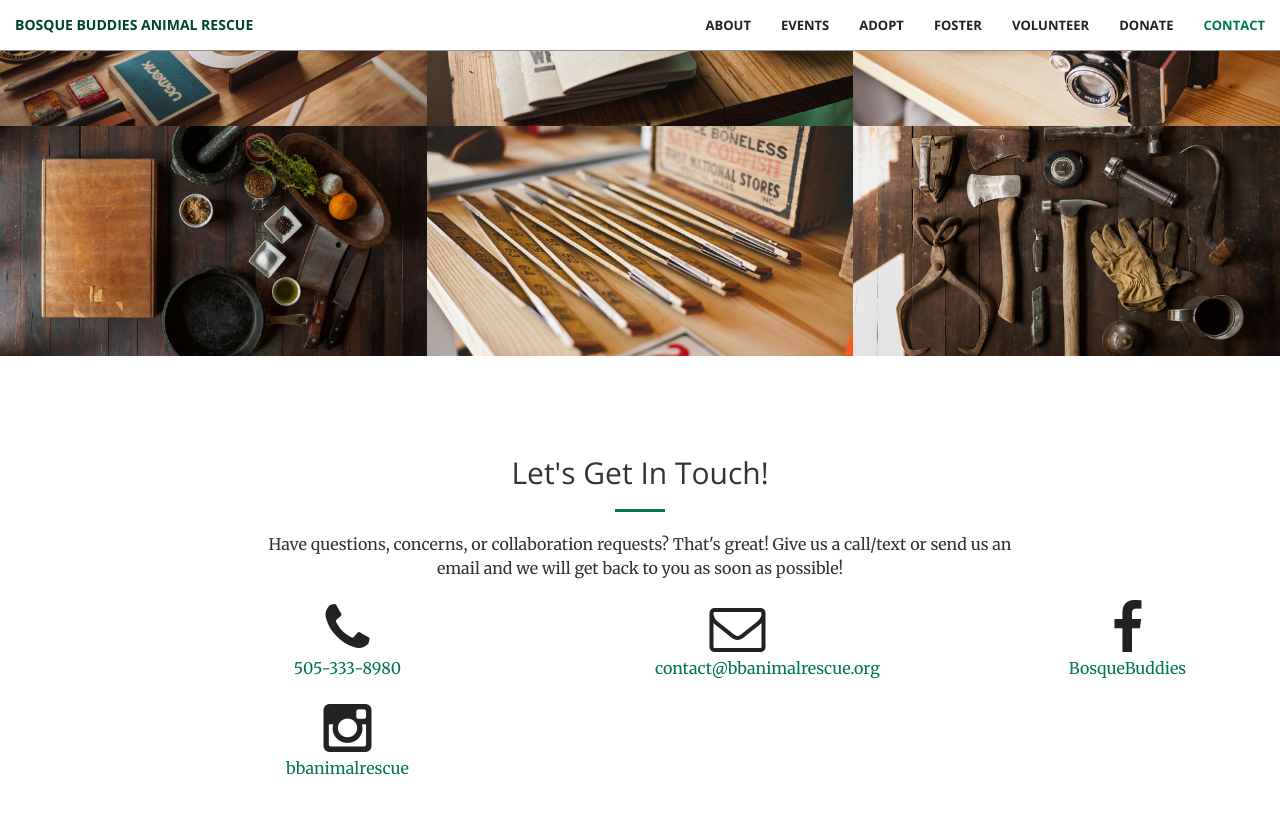
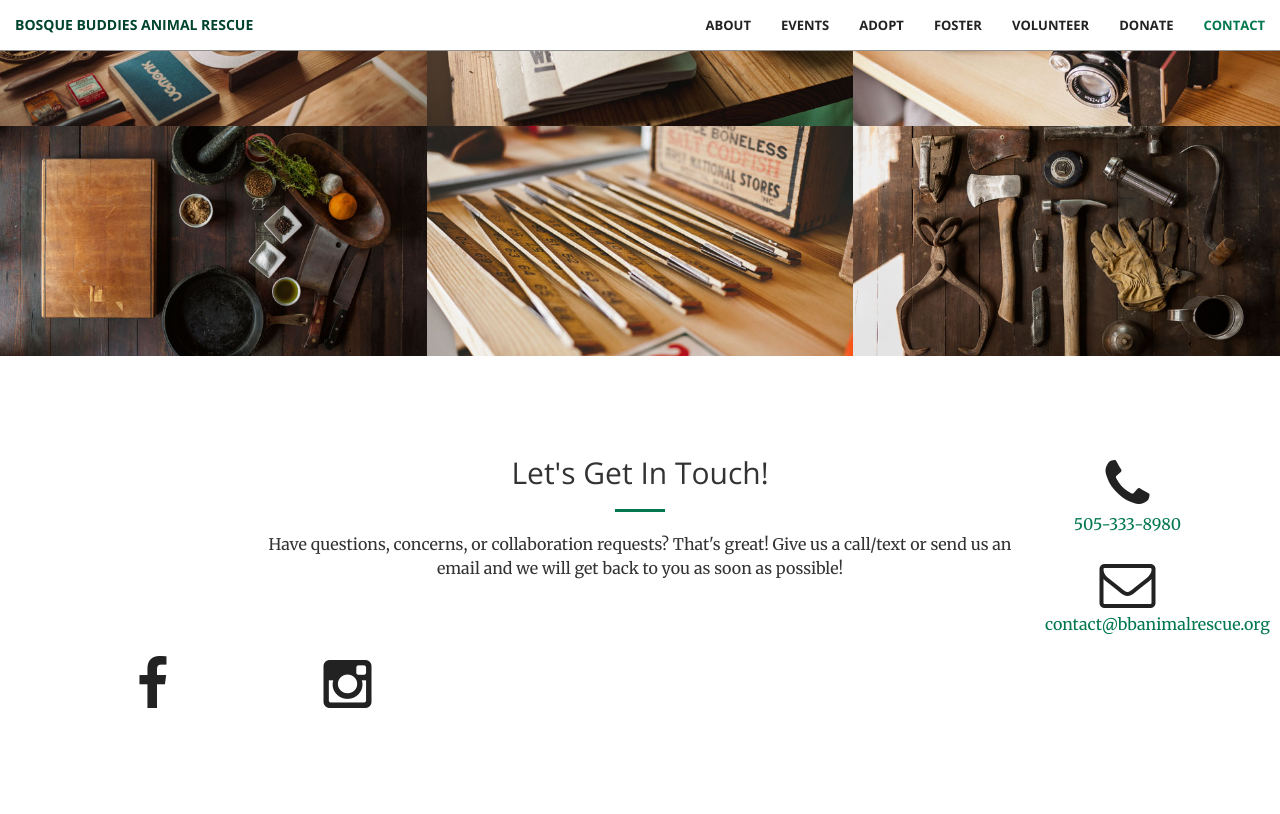
Before and after one commit to bbanimalrescue/bbanimalrescue.github.io, a Jekyll site: the page built from index.html, in a window 1280 px wide and 900 px high, scrolled down 3581 px. Shown: the top 814 px of the window. Built offline with Jekyll 4.4.1, drawn with Linux system fonts in a browser that asks for light colours.

Commit message:
Remove column offset in contact section

```diff
--- a/_includes/contact.html
+++ b/_includes/contact.html
@@ -6,28 +6,26 @@
                 <hr class="primary">
                 <p>Have questions, concerns, or collaboration requests? That's great! Give us a call/text or send us an email and we will get back to you as soon as possible!</p>
             </div>
-        <div class="col-lg-2 col-lg-offset-2 text-center">
+        <div class="col-lg-2 text-center">
             <a href="tel:{{ site.phone }}">
                 <i class="fa fa-phone fa-3x wow bounceIn" data-wow-delay=".1s"></i>
                 <p>505-333-8980</p>
             </a>
         </div>
-        <div class="col-lg-2 col-lg-offset-2 text-center">
+        <div class="col-lg-2 text-center">
             <a href="mailto:{{ site.email }}">
                 <i class="fa fa-envelope-o fa-3x wow bounceIn" data-wow-delay=".1s"></i>
                 <p>{{ site.email }}</p>
             </a>
         </div>
-        <div class="col-lg-2 col-lg-offset-2 text-center">
+        <div class="col-lg-2 text-center">
             <a href="https://www.facebook.com/{{ site.facebook_username }}">
                 <i class="fa fa-facebook fa-3x wow bounceIn" data-wow-delay=".1s"></i>
-                <p>{{ site.facebook_username }}</p>
             </a>
         </div>
-        <div class="col-lg-2 col-lg-offset-2 text-center">
+        <div class="col-lg-2 text-center">
             <a href="https://www.instagram.com/{{ site.instagram_username }}">
                 <i class="fa fa-instagram fa-3x wow bounceIn" data-wow-delay=".1s"></i>
-                <p>{{ site.instagram_username }}</p>
             </a>
         </div>
 
```
